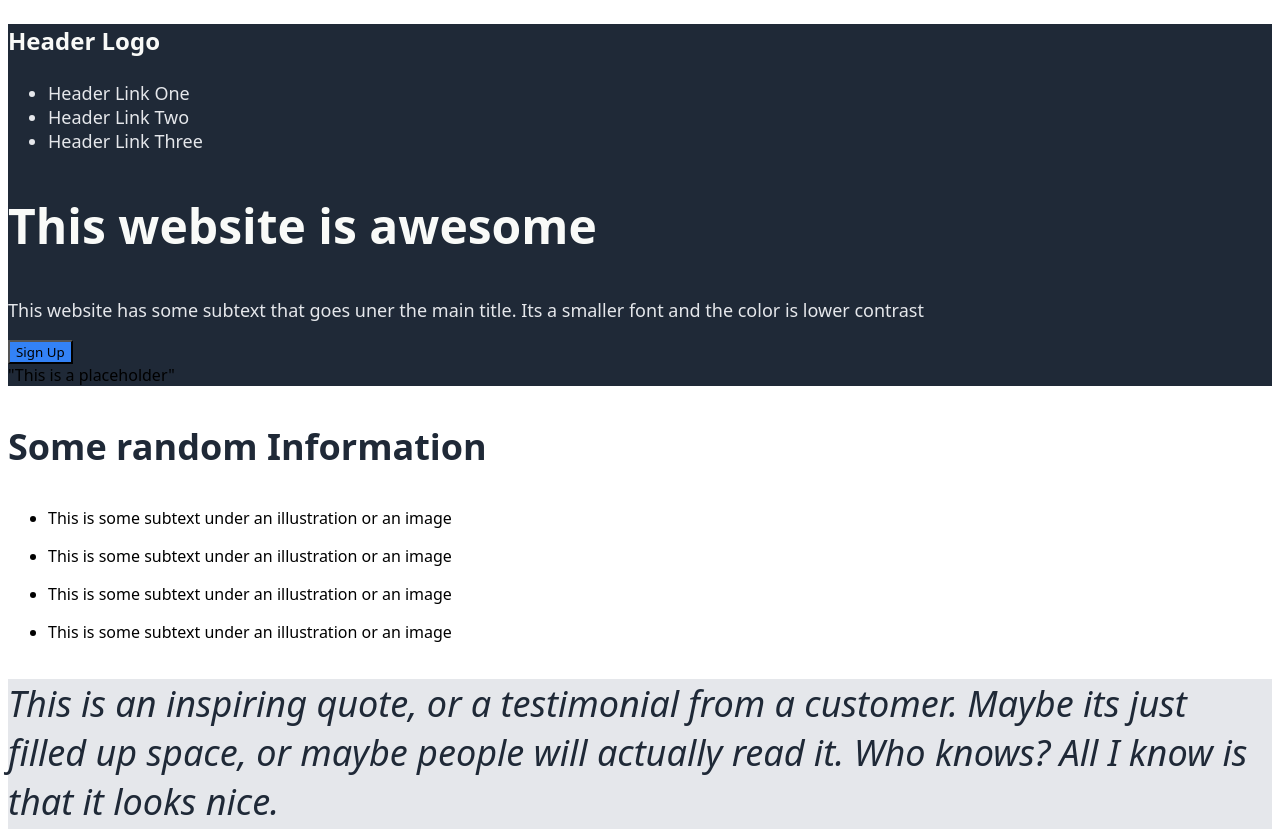
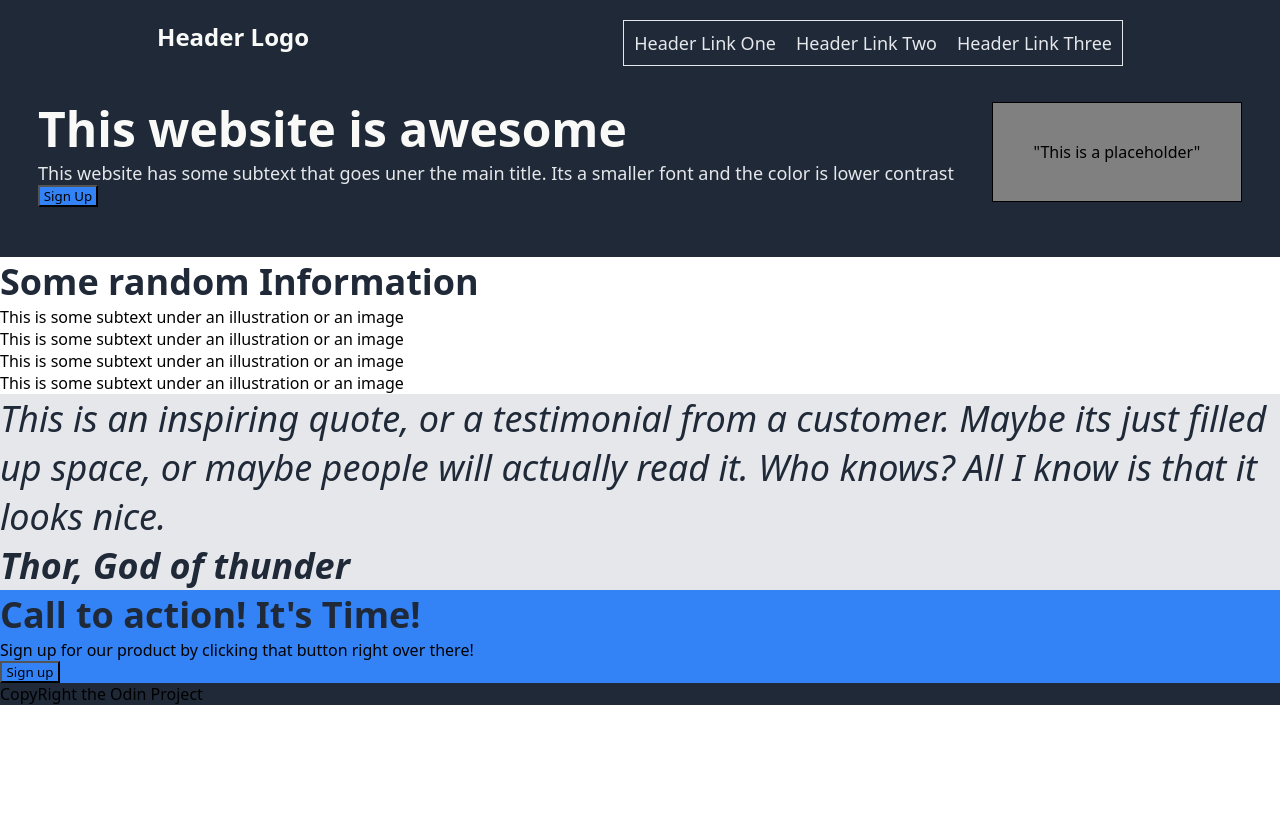
Before and after one commit to hasanike/Landing-Page, a plain HTML site: page index.html in a window 1280 px wide. Shown: the top 829 px of the page. After the commit the page ends 800 px from the top, so only its background shows below. Drawn offline with Linux system fonts and the light colour scheme.

Commit message:
box progress navy

```diff
--- a/index.html
+++ b/index.html
@@ -16,14 +16,14 @@
                     <li>Header Link Three</li>
                 </ul>
             </nav>
-            <body class="body">
+            <nav class="navybody">
                 <div class="navytext">
                     <h2> This website is awesome</h2>
                     <p> This website has some subtext that goes uner the main title. Its a smaller font and the color is lower contrast</p>
                     <button> Sign Up</button>
                 </div>
                 <div class="placeholder"> "This is a placeholder"</div>
-            </body>
+            </nav>
     </section>
 
     <section class="white">
--- a/styles.css
+++ b/styles.css
@@ -1,4 +1,6 @@
 * {
+    margin: 0;
+    padding: 0;
     box-sizing: border-box;
     font-family: system-ui, -apple-system, BlinkMacSystemFont, 'Segoe UI', Roboto, Oxygen, Ubuntu, Cantarell, 'Open Sans', 'Helvetica Neue', sans-serif;
 }
@@ -16,7 +18,6 @@ h3, .gray p {
     color: #1f2937;
 }
 
-
 .navy ul,
 .navytext p {
     font-size: 18px;
@@ -27,16 +28,12 @@ button, .bluebox {
     background-color: #3382F6;
 }
 
-
-
-
-
-
 h1 {
     font-size: 24px;
 }
 
 h2 {
+
     font-size: 48px;
     font-weight: 900;
 }
@@ -50,3 +47,62 @@ h3 {
 .gray p{
     font-style: italic;
 }
+
+.navy {
+    display: flex;
+    justify-content: center;
+    flex-direction: column;
+    padding: 20px 0;
+}
+
+.navbar {
+    display: flex;
+    justify-content: space-around;
+
+}
+
+.navbar ul {
+    display: flex;
+    list-style-type: none;
+    justify-content: flex-end;
+    border: 1px solid ;
+
+}
+
+.navbar li {
+    padding: 10px;
+}
+
+.navybody {
+    display: flex;
+    justify-content: space-evenly;
+    align-items: center;
+    padding: 20px 0;
+
+
+}
+
+.navytext {
+    display: flex;
+    justify-content: space-evenly;
+    flex-direction: column;
+    padding: 10px 0;
+}
+
+
+.placeholder {
+    display: flex;
+    justify-content: center;
+    align-items: center;
+    border: 1px solid;
+    background-color: gray;
+    width: 250px;
+    height: 100px;
+
+}
+
+button {
+    display: flex;
+    justify-content: center;
+    width: 60px;
+}
```
